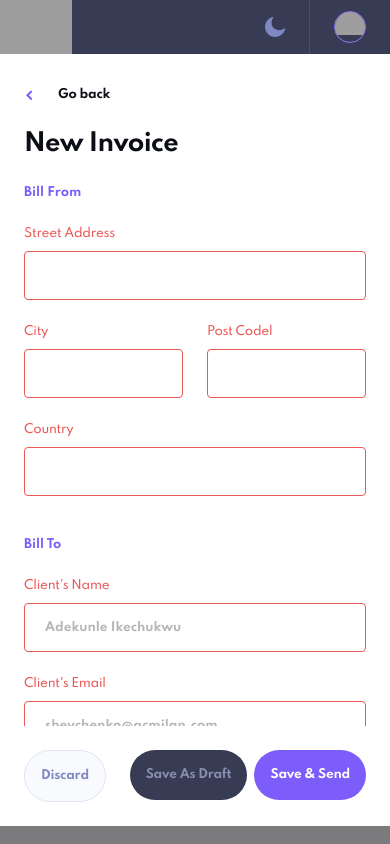
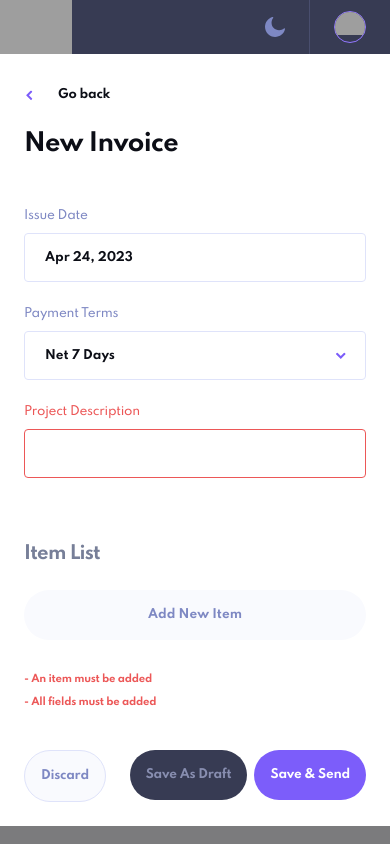
Before and after one commit to kcde/invoice-frontend, a Vue app: page /invoices in a window 390 px wide. Both pictures are taken after a click on the button "Save & Send". Built offline with nearby package versions, Linux system fonts and the light colour scheme; grey boxes are pictures that could not be loaded.

Commit message:
chore: scroll to errors list is any

```diff
--- a/src/components/form/InputNumber.vue
+++ b/src/components/form/InputNumber.vue
@@ -59,14 +59,6 @@ const emit = defineEmits(['update:modelValue'])
 
 const { errorMessage, value, handleChange } = useField(() => props.name)
 
-const inputNumber = ref(props.modelValue as number)
-
-function handleNumberInput(e: Event) {
-  const newVal = (e.target as HTMLInputElement).value
-
-  emit('update:modelValue', Number(newVal))
-}
-
 function handleBlur(e: Event) {
   if (props.type == 'price' && (e.target as HTMLInputElement).value.trim() !== '') {
     ;(e.target as HTMLInputElement).value = Number((e.target as HTMLInputElement).value).toFixed(2)
--- a/src/components/form/InputText.vue
+++ b/src/components/form/InputText.vue
@@ -21,7 +21,6 @@
 import { computed, type PropType } from 'vue'
 import BaseInput from './BaseInput.vue'
 import { useField } from 'vee-validate'
-import { ref } from 'vue'
 
 const props = defineProps({
   label: {
@@ -52,8 +51,6 @@ const props = defineProps({
   }
 })
 
-const isRequired = ref(0)
-
 const { errorMessage, value, handleChange } = useField(() => props.name, undefined, {
   validateOnValueUpdate: false
 })
--- a/src/components/form/date/InputDate.vue
+++ b/src/components/form/date/InputDate.vue
@@ -23,13 +23,15 @@
 </template>
 
 <script setup lang="ts">
-import { computed, ref } from 'vue'
+import { computed, ref, watch } from 'vue'
 import BaseInput from '../BaseInput.vue'
 import CalendarBox from './CalendarBox.vue'
 
 const selectedDate = ref(new Date())
 const showCalendar = ref(false)
 const toggleButton = ref(false)
+
+const emit = defineEmits(['dateUpdate'])
 
 function toggleCalendar(state: boolean | undefined = undefined): void {
   if (state != undefined) {
@@ -41,6 +43,7 @@ function toggleCalendar(state: boolean | undefined = undefined): void {
 }
 function updateDate(date: Date) {
   selectedDate.value = date
+
   handleCalendarClose()
 }
 
@@ -68,6 +71,10 @@ const longFormattedSelectedDate = computed(() => {
     weekday: 'long'
   })
 })
+
+watch(selectedDate, (newVal) => {
+  emit('dateUpdate', newVal)
+})
 </script>
 
 <style scoped></style>
--- a/src/components/invoice/InvoiceForm.vue
+++ b/src/components/invoice/InvoiceForm.vue
@@ -65,12 +65,13 @@
         </fieldset>
 
         <div class="grid gap-6 md:grid-cols-4">
-          <div class="md:col-span-2"><InputDate /></div>
+          <div class="md:col-span-2"><InputDate @date-update="handleDateSelect" /></div>
           <div class="md:col-span-2">
             <InputSelect
               :options="paymentTermDays"
               :selected-option="selectedPaymentTerm"
               @item-selected="handlePaymentTermSelect"
+              label="payment terms"
             />
           </div>
           <div class="md:col-span-full">
@@ -81,11 +82,23 @@
       <div>
         <h3 class="text-[#777F98] capitalize text-[18px] mb-6">item list</h3>
         <ItemList :values="values" />
+
+        <!-- ERROR LIST -->
+
+        <div class="mt-8 space-y-2" v-if="uniqueFormErrorText.length" ref="errorListRef">
+          <p
+            v-for="text in uniqueFormErrorText"
+            :key="text"
+            class="text-[10px] font-semibold text-red-200"
+          >
+            - {{ text }}
+          </p>
+        </div>
       </div>
     </div>
 
     <!-- FORM FOOTER -->
-    <div class="p-6 md:py-8 md:px-14">
+    <div class="p-6 mt-4 md:py-8 md:px-14 dark:bg-blue-400">
       <div class="flex justify-between gap-[7px]">
         <MainButton type="light" text="discard" />
 
@@ -103,12 +116,11 @@ import InputText from '../form/InputText.vue'
 import CaretIcon from '../icons/CaretIcon.vue'
 import MainButton from '../UI/buttons/MainButton.vue'
 import InputSelect from '../form/select/InputSelect.vue'
-import { ref } from 'vue'
+import { computed, ref, watchEffect, type Ref } from 'vue'
 import InputDate from '../form/date/InputDate.vue'
 import ItemList from '../form/items/ItemList.vue'
-import { useForm, useFieldArray } from 'vee-validate'
+import { useForm } from 'vee-validate'
 import { formSchema } from '../../utilities/form'
-import InvoiceFormItem from '../form/items/InvoiceFormItem.vue'
 
 const { errors, values, validate } = useForm({
   validationSchema: formSchema,
@@ -132,19 +144,60 @@ const { errors, values, validate } = useForm({
   }
 })
 
-// const { remove, push, fields } = useFieldArray('items')
+const errorListRef = ref(null)
+
+const formValues = computed(() => {
+  return Object.assign(values, {
+    paymentTerm: selectedPaymentTerm.value,
+    issueDate: selectedDate.value.getTime()
+  })
+})
+
+const uniqueFormErrorText: Ref<string[]> = ref([])
 
 const paymentTermDays = ref(['1', '7', '14', '30'])
 const selectedPaymentTerm = ref(paymentTermDays.value[1])
+const selectedDate = ref(new Date())
 
 function handlePaymentTermSelect(term: string) {
   selectedPaymentTerm.value = term
 }
 
+function handleDateSelect(date: Date) {
+  selectedDate.value = date
+}
+
 function handleSubmit() {
-  validate()
-  console.log(values)
+  uniqueFormErrorText.value = []
+
+  validate().then(() => {
+    for (let key in errors.value) {
+      //@ts-ignore
+
+      let errorText: string = errors.value[key]
+      //@ts-ignore
+
+      if (errors.value[key].startsWith('items[')) {
+        errorText = 'All fields must be added'
+      }
+      //@ts-ignore
+      if (!uniqueFormErrorText.value.includes(errorText)) {
+        //@ts-ignore
+        uniqueFormErrorText.value.push(errorText)
+      }
+    }
+  })
 }
+
+watchEffect(() => {
+  if (errorListRef.value) {
+    ;(errorListRef.value as HTMLElement).scrollIntoView({
+      behavior: 'smooth',
+      block: 'end',
+      inline: 'nearest'
+    })
+  }
+})
 </script>
 
 <style scoped>
--- a/src/utilities/form.ts
+++ b/src/utilities/form.ts
@@ -2,31 +2,30 @@ import { object, string, array, number } from 'yup'
 
 export const formSchema = object({
   sender: object({
-    streetAddress: string().trim().required("can't be empty"),
-    city: string().trim().required("can't be empty"),
-    postCode: string().trim().required("can't be empty"),
-    country: string().trim().required("can't be empty")
+    streetAddress: string().trim().required('All fields must be added'),
+    city: string().trim().required('All fields must be added'),
+    postCode: string().trim().required('All fields must be added'),
+    country: string().trim().required('All fields must be added')
   }),
   client: object({
     name: string()
       .trim()
-      .required()
-      .matches(/[a-zA-Z]+\s+[a-zA-Z]+/g, 'name should be more than a word'),
-    email: string().trim().required().email(),
-    streetAddress: string().trim().required("can't be empty"),
-    city: string().trim().required("can't be empty"),
-    postCode: string().trim().required("can't be empty"),
-    country: string().trim().required("can't be empty")
+      .required('All fields must be added')
+      .matches(/[a-zA-Z]+\s+[a-zA-Z]+/g, 'First name and last name required'),
+    email: string().trim().required('All fields must be added').email('Invalid Email'),
+    streetAddress: string().trim().required('All fields must be added'),
+    city: string().trim().required('All fields must be added'),
+    postCode: string().trim().required('All fields must be added'),
+    country: string().trim().required('All fields must be added')
   }),
-  description: string().trim().required(),
+  description: string().trim().required('All fields must be added'),
   items: array()
     .of(
       object().shape({
-        name: string().trim().required("can't be empty"),
-        quantity: number().required("can't be empty"),
-        price: number().required("can't be empty")
+        name: string().trim().required('All fields must be added'),
+        quantity: number().required('Must be a number'),
+        price: number().required('All fields must be added')
       })
     )
-    .required()
-    .min(1)
+    .min(1, 'An item must be added')
 })
```
